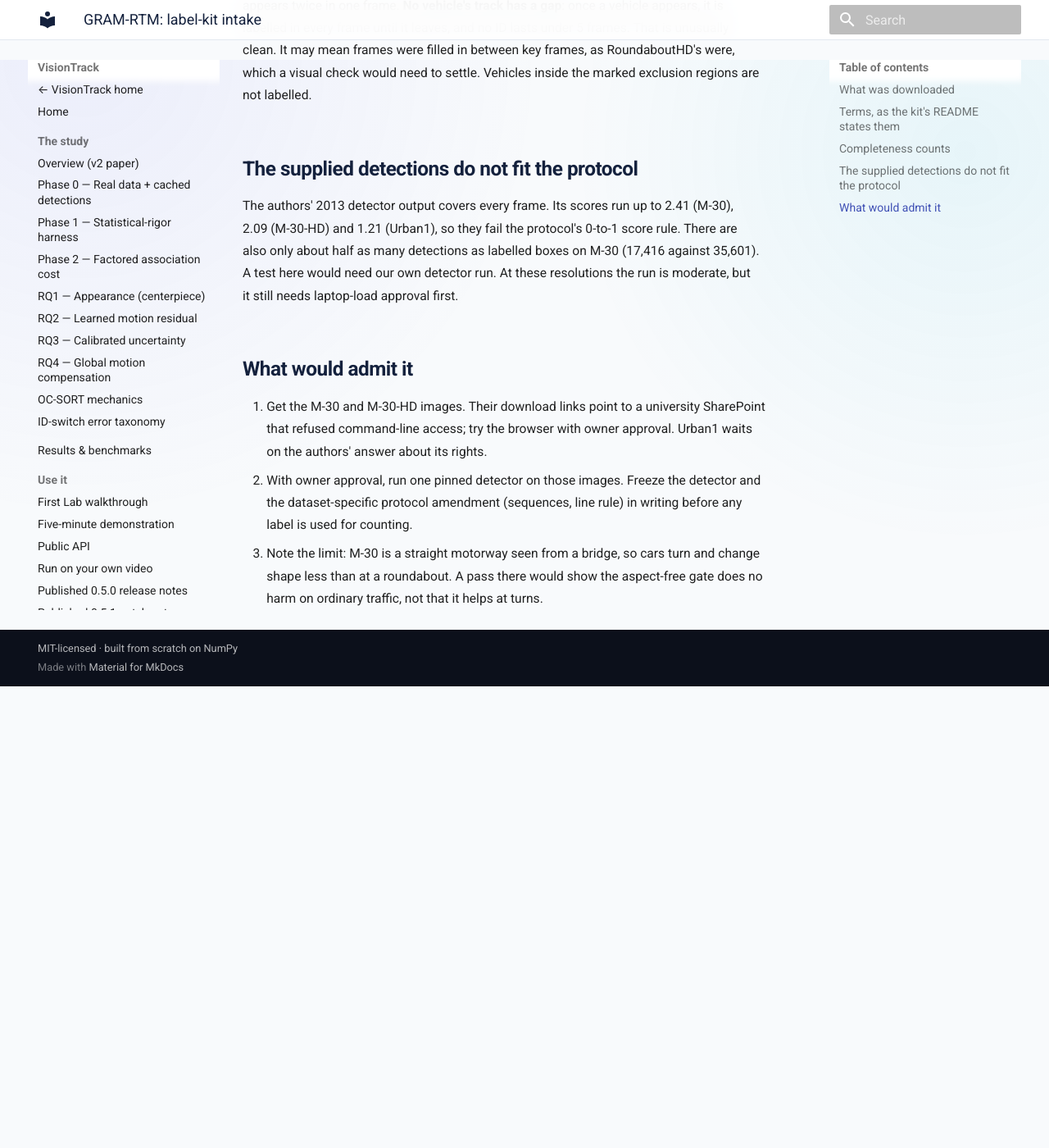
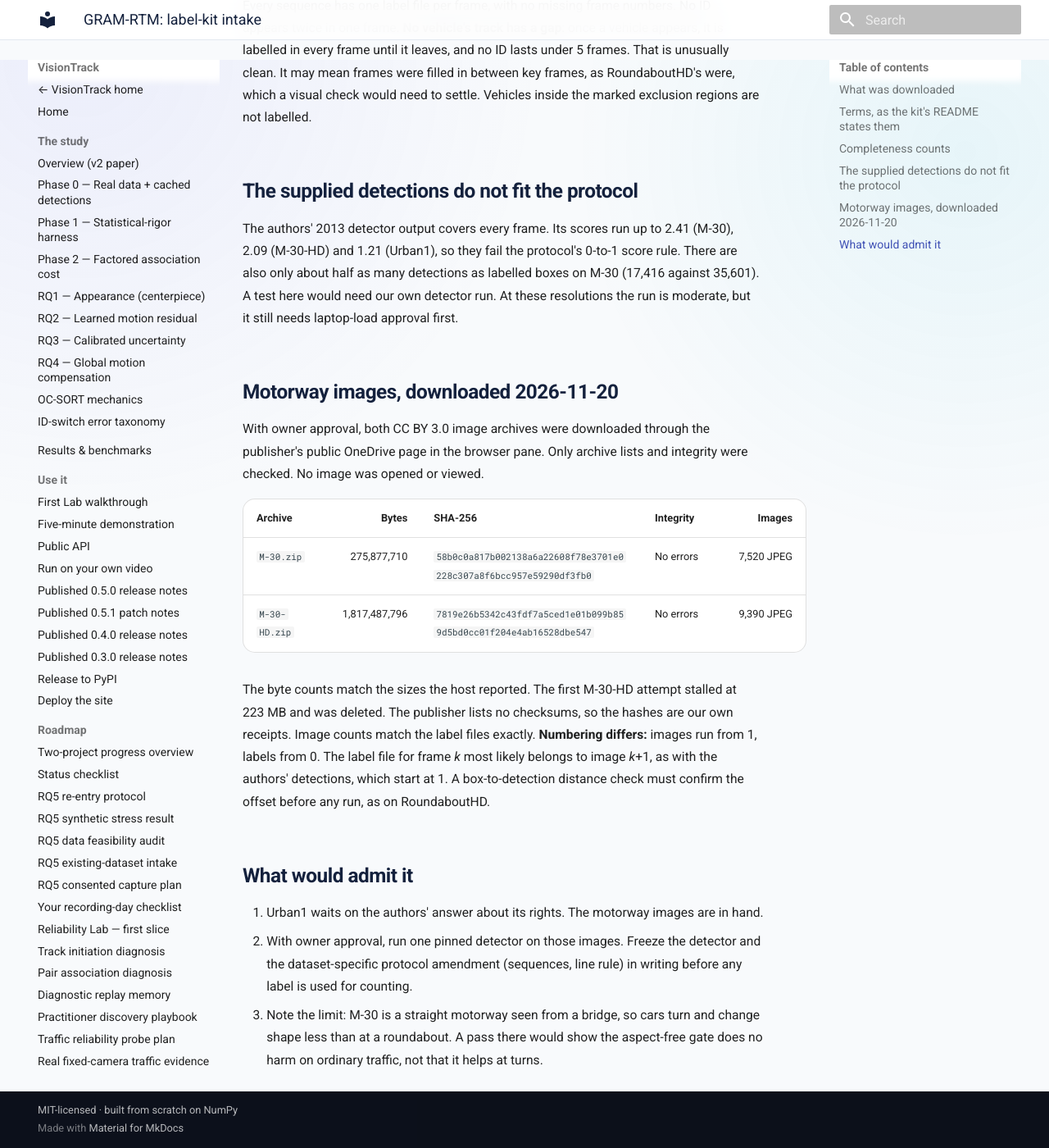
Before and after one commit to hulagerushikesh/visiontrack, an MkDocs documentation site: the page built from docs/GRAM_RTM_INTAKE.md, in a window 1280 px wide and 1400 px high, scrolled down 1327 px. Shown: the whole window at 82% size. Built offline with MkDocs 1.6.1 and Material for MkDocs 9.7.7, drawn with Linux system fonts in a browser that asks for light colours; before the commit the page ends 2164 px from its top, so only the background shows below that; some of the changed text lies outside the part shown.

Commit message:
Record GRAM-RTM motorway image download receipts

```diff
--- a/docs/GRAM_RTM_INTAKE.md
+++ b/docs/GRAM_RTM_INTAKE.md
@@ -1,6 +1,6 @@
 # GRAM-RTM: label-kit intake
 
-Status, 2026-11-20: **backup source for the motion-gate test, not admitted.**
+Status, 2026-11-20: **backup source for the motion-gate test, not admitted.** Label kit and motorway images are owner-local; see below.
 The owner approved downloading the label kit only. No image was downloaded or
 opened. No tracker ran, no counting line was drawn, and no crossing was
 computed. These were format and completeness counts only, the same kind the
@@ -55,11 +55,29 @@ labelled boxes on M-30 (17,416 against 35,601). A test here would need our
 own detector run. At these resolutions the run is moderate, but it still needs
 laptop-load approval first.
 
+## Motorway images, downloaded 2026-11-20
+
+With owner approval, both CC BY 3.0 image archives were downloaded through
+the publisher's public OneDrive page in the browser pane. Only archive lists
+and integrity were checked. No image was opened or viewed.
+
+| Archive | Bytes | SHA-256 | Integrity | Images |
+| --- | ---: | --- | --- | ---: |
+| `M-30.zip` | 275,877,710 | `58b0c0a817b002138a6a22608f78e3701e0228c307a8f6bcc957e59290df3fb0` | No errors | 7,520 JPEG |
+| `M-30-HD.zip` | 1,817,487,796 | `7819e26b5342c43fdf7a5ced1e01b099b859d5bd0cc01f204e4ab16528dbe547` | No errors | 9,390 JPEG |
+
+The byte counts match the sizes the host reported. The first M-30-HD attempt
+stalled at 223 MB and was deleted. The publisher lists no checksums, so the
+hashes are our own receipts. Image counts match the label files exactly.
+**Numbering differs:** images run from 1, labels from 0. The label file for
+frame *k* most likely belongs to image *k*+1, as with the authors' detections,
+which start at 1. A box-to-detection distance check must confirm the offset
+before any run, as on RoundaboutHD.
+
 ## What would admit it
 
-1. Get the M-30 and M-30-HD images. Their download links point to a university
-   SharePoint that refused command-line access; try the browser with owner
-   approval. Urban1 waits on the authors' answer about its rights.
+1. Urban1 waits on the authors' answer about its rights. The motorway images
+   are in hand.
 2. With owner approval, run one pinned detector on those images. Freeze the
    detector and the dataset-specific protocol amendment (sequences, line rule)
    in writing before any label is used for counting.
```
